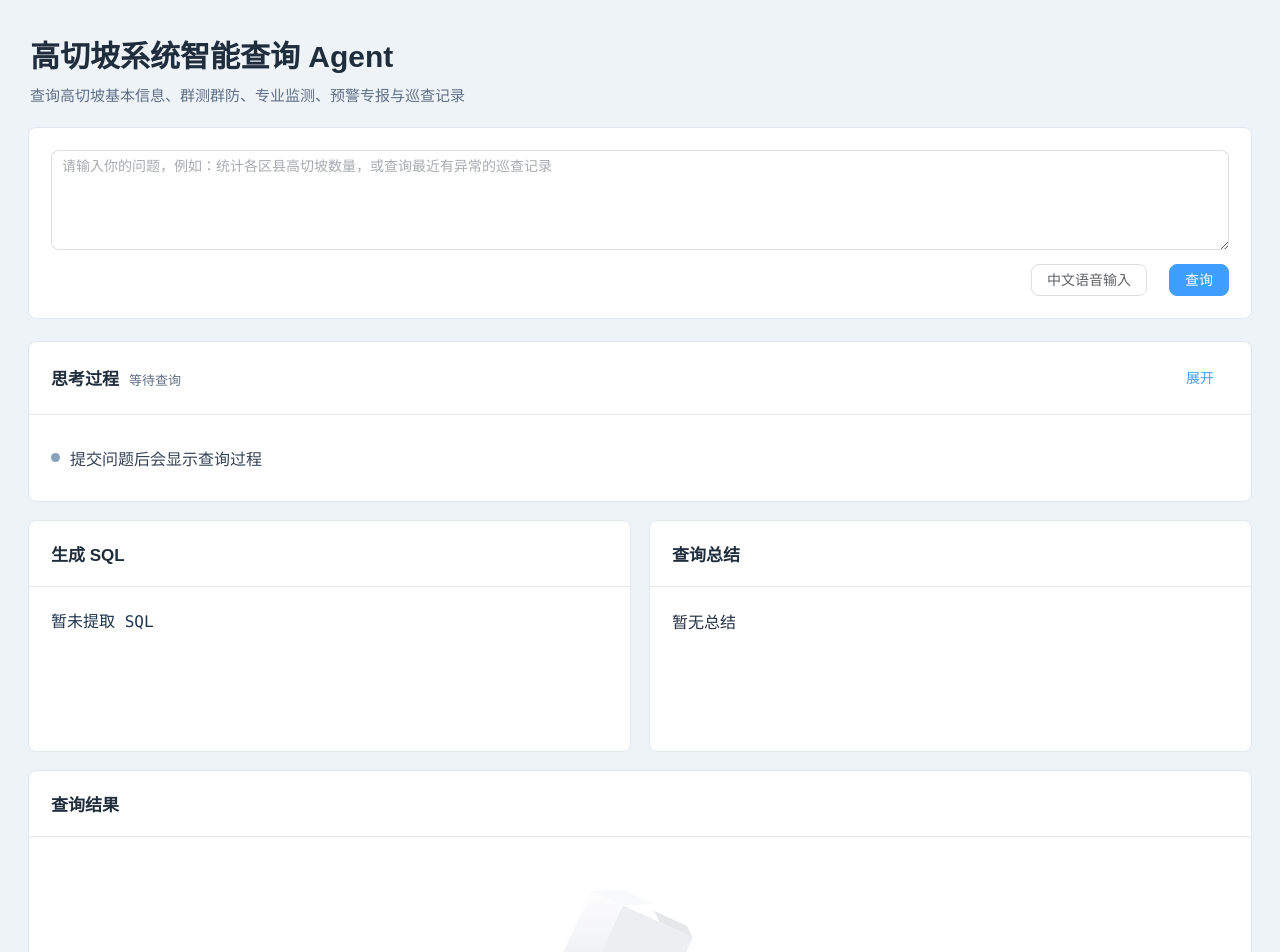
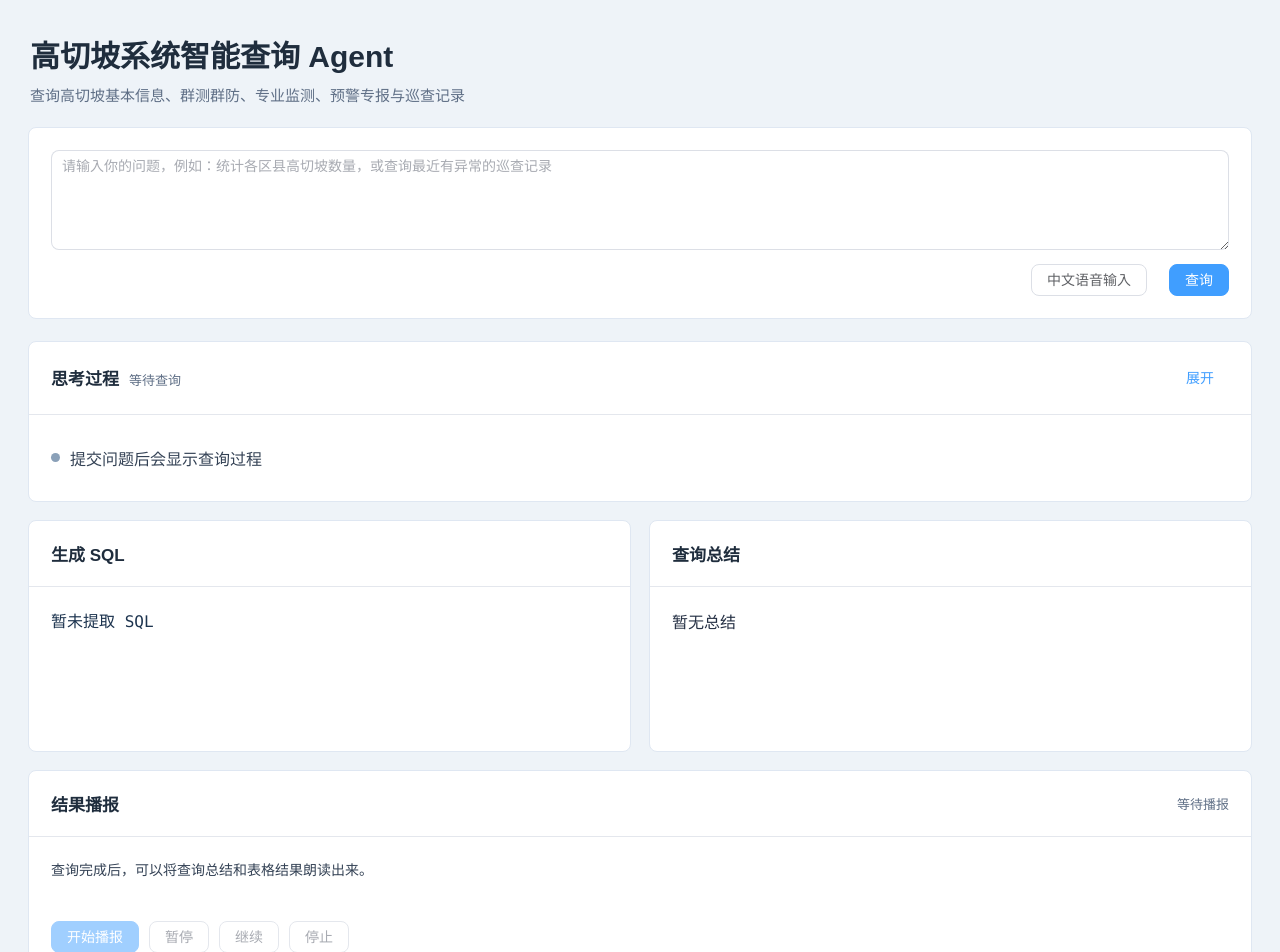
Before and after one commit to prejudicing/slope-agent, a Vue app in the folder frontend/: page / in a window 1280 px wide. Shown: the top 952 px of the page. Built offline with nearby package versions, Linux system fonts and the light colour scheme.

Commit message:
Analyze query results and add speech playback

```diff
--- a/frontend/src/App.vue
+++ b/frontend/src/App.vue
@@ -29,6 +29,10 @@
     </div>
 
     <div class="grid-container single">
+      <SpeechPlayer :summary="summary" :columns="columns" :rows="rows" />
+    </div>
+
+    <div class="grid-container single">
       <ResultPanel :columns="columns" :rows="rows" />
     </div>
 
@@ -49,6 +53,7 @@ import SqlPreview from './components/SqlPreview.vue'
 import ResultPanel from './components/ResultPanel.vue'
 import SummaryPanel from './components/SummaryPanel.vue'
 import AgentLogPanel from './components/AgentLogPanel.vue'
+import SpeechPlayer from './components/SpeechPlayer.vue'
 import { streamQuery } from './api/query'
 import type { ThinkingStep } from './types/query'
 
--- /dev/null
+++ b/frontend/src/components/SpeechPlayer.vue
@@ -0,0 +1,237 @@
+<template>
+  <el-card shadow="never" class="panel-card speech-card">
+    <template #header>
+      <div class="panel-header">
+        <span>结果播报</span>
+        <span class="status-text">{{ statusText }}</span>
+      </div>
+    </template>
+
+    <div class="speech-body">
+      <p class="speech-preview">{{ previewText }}</p>
+      <div class="speech-actions">
+        <el-button type="primary" :disabled="!canSpeak" @click="startSpeaking">
+          开始播报
+        </el-button>
+        <el-button :disabled="!isSpeaking || isPaused" @click="pauseSpeaking">
+          暂停
+        </el-button>
+        <el-button :disabled="!isPaused" @click="resumeSpeaking">
+          继续
+        </el-button>
+        <el-button :disabled="!isSpeaking && !isPaused" @click="stopSpeaking">
+          停止
+        </el-button>
+      </div>
+    </div>
+  </el-card>
+</template>
+
+<script setup lang="ts">
+import { computed, onBeforeUnmount, ref, watch } from 'vue'
+import { ElMessage } from 'element-plus'
+
+const props = defineProps<{
+  summary: string
+  columns: string[]
+  rows: Record<string, string>[]
+}>()
+
+const isSpeaking = ref(false)
+const isPaused = ref(false)
+
+const canSpeak = computed(() => {
+  return Boolean(buildSpeechText().trim()) && 'speechSynthesis' in window
+})
+
+const statusText = computed(() => {
+  if (!('speechSynthesis' in window)) {
+    return '当前浏览器不支持'
+  }
+  if (isPaused.value) {
+    return '已暂停'
+  }
+  if (isSpeaking.value) {
+    return '正在播报'
+  }
+  return '等待播报'
+})
+
+const previewText = computed(() => {
+  const text = buildSpeechText()
+  if (!text) {
+    return '查询完成后，可以将查询总结和表格结果朗读出来。'
+  }
+  return text.length > 120 ? `${text.slice(0, 120)}...` : text
+})
+
+const buildSpeechText = () => {
+  const parts: string[] = []
+  const summary = props.summary.trim()
+
+  if (summary) {
+    parts.push(`查询总结：${summary}`)
+  }
+
+  if (props.rows.length) {
+    parts.push(`查询结果共 ${props.rows.length} 条。`)
+    props.rows.slice(0, 5).forEach((row, index) => {
+      const rowText = props.columns
+        .map((column) => {
+          const value = row[column]
+          return value ? `${column}：${value}` : ''
+        })
+        .filter(Boolean)
+        .join('，')
+      if (rowText) {
+        parts.push(`第 ${index + 1} 条，${rowText}。`)
+      }
+    })
+    if (props.rows.length > 5) {
+      parts.push('其余结果请查看表格。')
+    }
+  }
+
+  return parts.join(' ')
+}
+
+const pickChineseVoice = () => {
+  const voices = window.speechSynthesis.getVoices()
+  return (
+    voices.find((voice) => voice.lang.toLowerCase().startsWith('zh-cn')) ||
+    voices.find((voice) => voice.lang.toLowerCase().startsWith('zh')) ||
+    null
+  )
+}
+
+const startSpeaking = () => {
+  if (!('speechSynthesis' in window)) {
+    ElMessage.warning('当前浏览器不支持语音播报')
+    return
+  }
+
+  const text = buildSpeechText()
+  if (!text.trim()) {
+    ElMessage.warning('暂无可播报的查询结果')
+    return
+  }
+
+  window.speechSynthesis.cancel()
+
+  const utterance = new SpeechSynthesisUtterance(text)
+  utterance.lang = 'zh-CN'
+  utterance.rate = 0.95
+  utterance.pitch = 1
+
+  const voice = pickChineseVoice()
+  if (voice) {
+    utterance.voice = voice
+  }
+
+  utterance.onstart = () => {
+    isSpeaking.value = true
+    isPaused.value = false
+  }
+
+  utterance.onend = () => {
+    isSpeaking.value = false
+    isPaused.value = false
+  }
+
+  utterance.onerror = () => {
+    isSpeaking.value = false
+    isPaused.value = false
+    ElMessage.warning('语音播报失败，请检查浏览器语音设置')
+  }
+
+  window.speechSynthesis.speak(utterance)
+}
+
+const pauseSpeaking = () => {
+  if (!('speechSynthesis' in window) || !window.speechSynthesis.speaking) {
+    return
+  }
+  window.speechSynthesis.pause()
+  isPaused.value = true
+}
+
+const resumeSpeaking = () => {
+  if (!('speechSynthesis' in window)) {
+    return
+  }
+  window.speechSynthesis.resume()
+  isPaused.value = false
+  isSpeaking.value = true
+}
+
+const stopSpeaking = () => {
+  if (!('speechSynthesis' in window)) {
+    return
+  }
+  window.speechSynthesis.cancel()
+  isSpeaking.value = false
+  isPaused.value = false
+}
+
+watch(
+  () => [props.summary, props.rows],
+  () => {
+    stopSpeaking()
+  }
+)
+
+onBeforeUnmount(() => {
+  stopSpeaking()
+})
+</script>
+
+<style scoped>
+.panel-card {
+  height: 100%;
+  border: 1px solid #dfe7f2;
+  border-radius: 8px;
+}
+
+.panel-header {
+  display: flex;
+  align-items: center;
+  justify-content: space-between;
+  gap: 12px;
+}
+
+.status-text {
+  color: #5f6f86;
+  font-size: 13px;
+  font-weight: 400;
+}
+
+.speech-body {
+  display: grid;
+  gap: 14px;
+}
+
+.speech-preview {
+  min-height: 48px;
+  margin: 0;
+  color: #344255;
+  font-size: 14px;
+  line-height: 1.7;
+}
+
+.speech-actions {
+  display: flex;
+  flex-wrap: wrap;
+  gap: 10px;
+}
+
+.speech-actions :deep(.el-button) {
+  margin-left: 0;
+}
+
+@media (max-width: 640px) {
+  .speech-actions {
+    display: grid;
+    grid-template-columns: 1fr 1fr;
+  }
+}
+</style>
```
Also changed, not shown: 1 other file (tests, documents, lock files or other folders).
